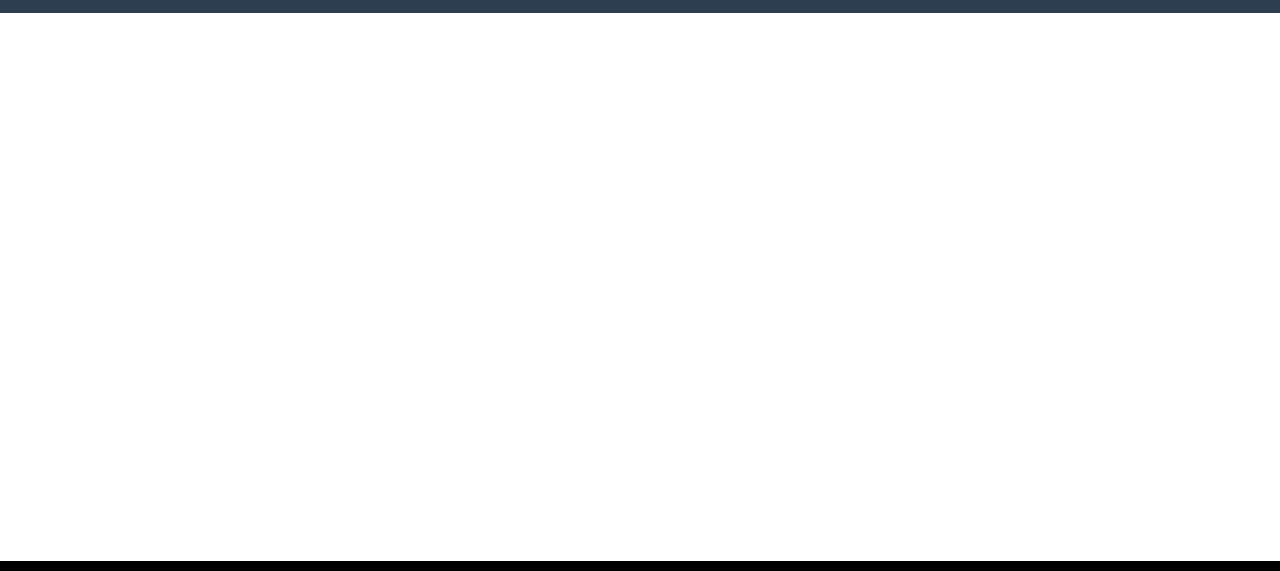
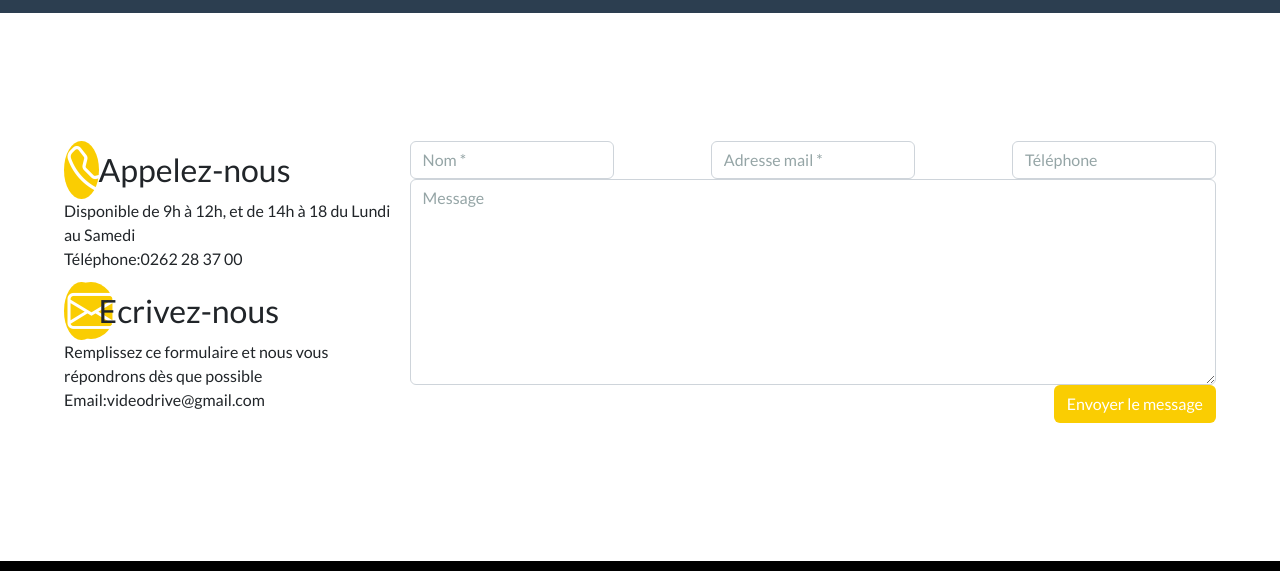
Before and after one commit to Pikashi974/Videodrive, a website: page contact.html in a window 1280 px wide. Shown: the part 59-630 px from the top of the page. Drawn offline with nearby package versions, Linux system fonts and the light colour scheme.

Commit message:
Page contact faite

```diff
--- a/contact.html
+++ b/contact.html
@@ -60,12 +60,58 @@
         </div>
     </nav>
     <main>
-        <div class="d-grid">
-            <div>
-                <div></div>
-                <div></div>
+        <div class="d-grid" style="grid-template-columns: 30% 70%;width: 90%;margin: 10% 0%;">
+            <div class="d-grid" style="grid-template-rows: auto auto;">
+                <div>
+                    <div class="d-flex align-items-center column-gap-3">
+                        <div style="background-color: #FACD02;border-radius: 50%;width: 10%;">
+                            <i class="bi bi-telephone h1" style="color: white; margin: 10%;"></i>
+                        </div>
+
+                        <span class="fs-3">Appelez-nous</span>
+                    </div>
+                    <div class="d-grid">
+                        <span>Disponible de 9h à 12h, et de 14h à 18
+                            du Lundi au Samedi</span>
+                        <span>Téléphone:<a href="tel:+262283700">0262 28 37 00</a></span>
+                    </div>
+
+                </div>
+                <div>
+                    <div class="d-flex align-items-center column-gap-3">
+                        <div style="background-color: #FACD02;border-radius: 50%;width: 10%;">
+                            <i class="bi bi-envelope h1"
+                                style="background-color: #FACD02;border-radius: 50%;color: white; margin: 10%;"></i>
+                        </div>
+                        <span class="fs-3">Ecrivez-nous</span>
+                    </div>
+                    <div class="d-grid">
+                        <span>Remplissez ce formulaire et nous vous répondrons dès que possible</span>
+                        <span>Email:<a href="mailto:videodrive@gmail.com">videodrive@gmail.com</a></span>
+                    </div>
+                </div>
             </div>
-            <div></div>
+            <div id="formContact">
+                <div class="d-flex justify-content-between">
+                    <div>
+                        <input type="text" class="form-control" placeholder="Nom *" id="nom" required>
+                    </div>
+                    <div>
+                        <input type="text" class="form-control" placeholder="Adresse mail *" id="mail" required>
+                    </div>
+                    <div>
+                        <input type="text" class="form-control" placeholder="Téléphone" id="phone">
+                    </div>
+                </div>
+                <div>
+                    <textarea class="form-control" id="message" rows="8" placeholder="Message"></textarea>
+                </div>
+                <div class="d-flex flex-row-reverse">
+                    <button type="button" class="btn text-white d-flex justify-content-between"
+                        style="background-color: #FACD02;">Envoyer
+                        le message</button>
+                </div>
+            </div>
         </div>
     </main>
     <footer>
--- a/index.css
+++ b/index.css
@@ -49,3 +49,7 @@ body {
   margin: 0 25%;
   border: 1px solid black;
 }
+#formContact {
+  display: flex;
+  flex-direction: column;
+}
```
